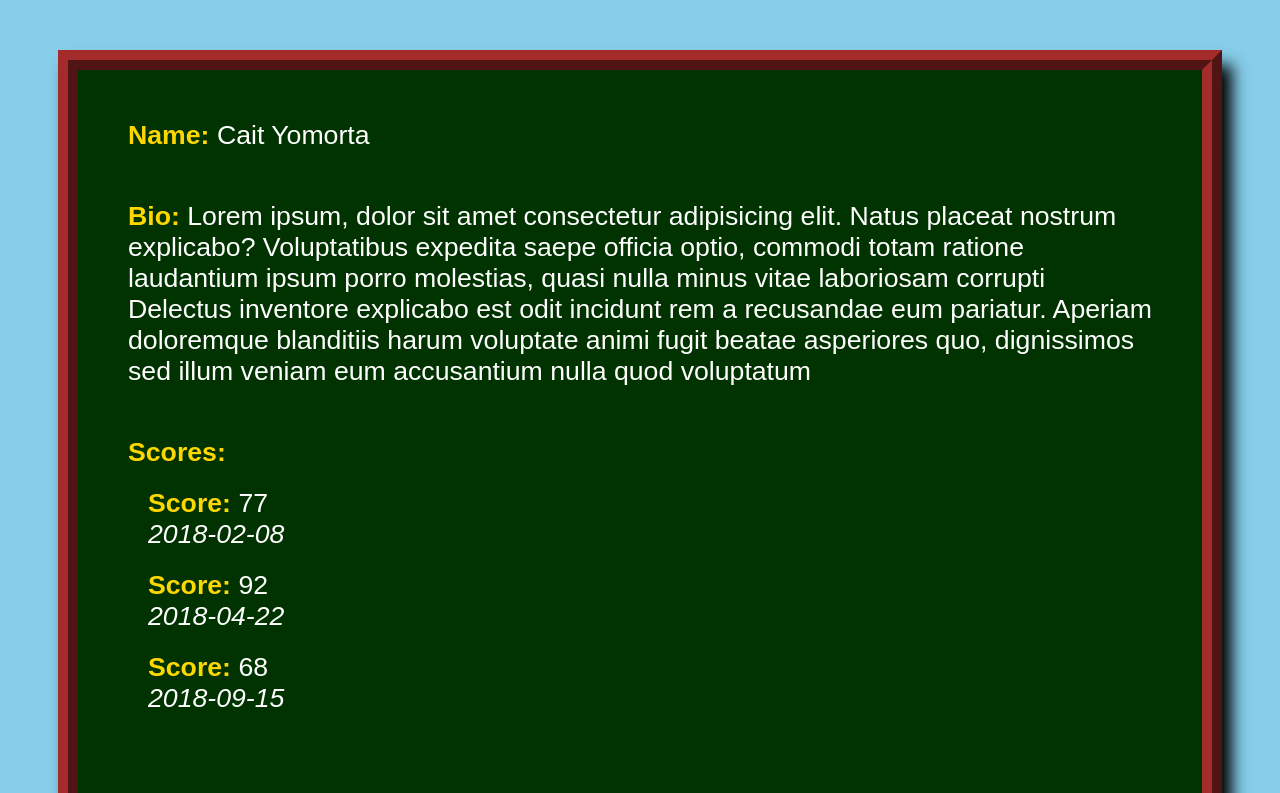
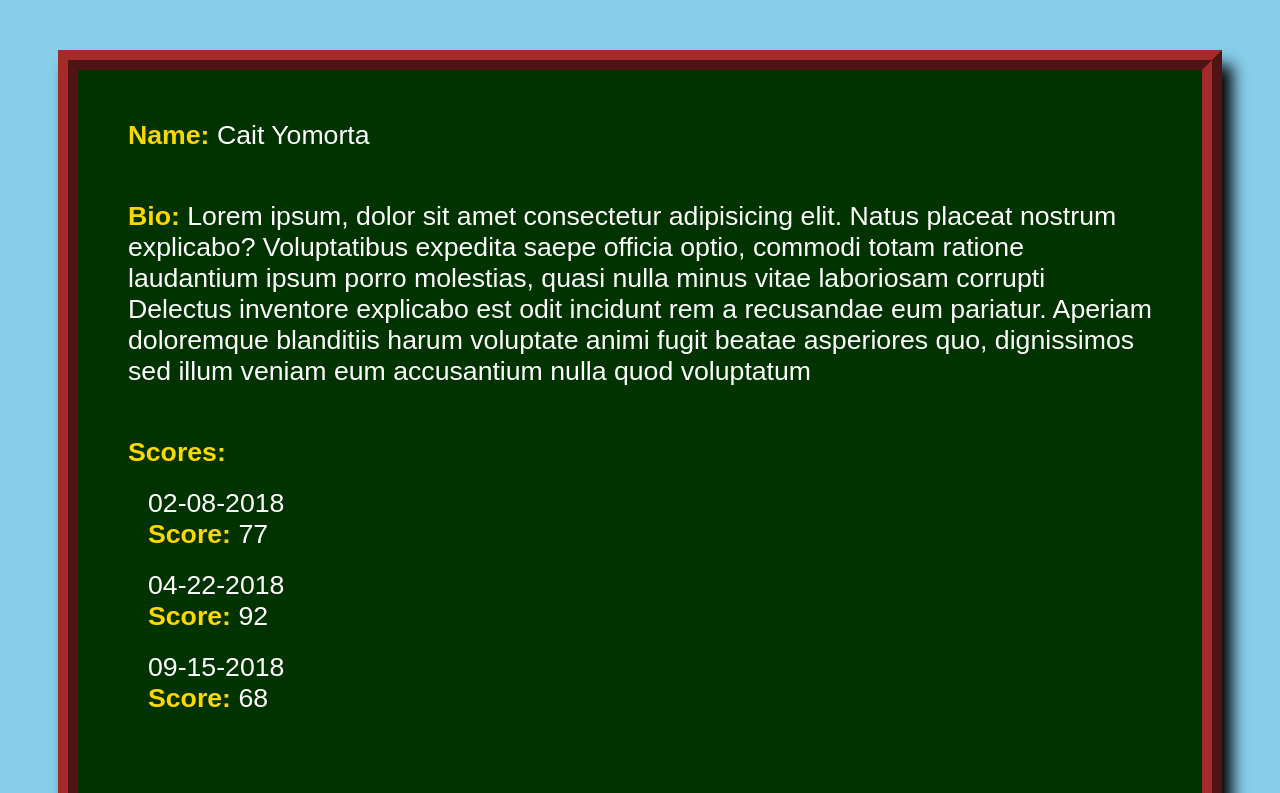
Before and after one commit to awatersny/RenderingArraysInReact, a React (Vite) app: page / in a window 1280 px wide. Shown: the top 793 px of the page. Built offline with nearby package versions, Linux system fonts and the light colour scheme; a web font is replaced by a local one.

Commit message:
Reformat date

```diff
--- a/src/components/Score.tsx
+++ b/src/components/Score.tsx
@@ -1,8 +1,9 @@
 export default function Score({date, score}: {date: string, score: number}) {
   return (
     <div className='score'>
+      {`${date.slice(5)}-${date.slice(0, 4)}`}
       <div><b>Score: </b>{score}</div>
-      <em>{date}</em>
+
     </div>
   )
 }
```
